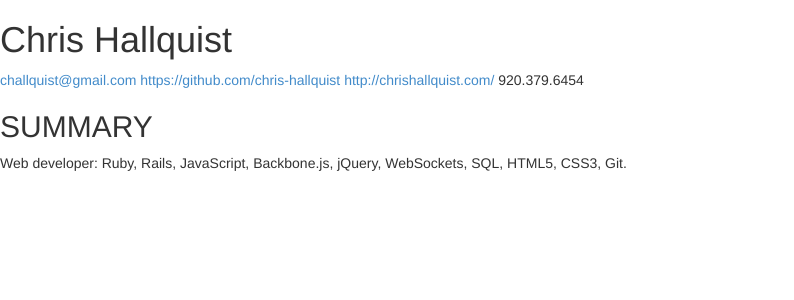
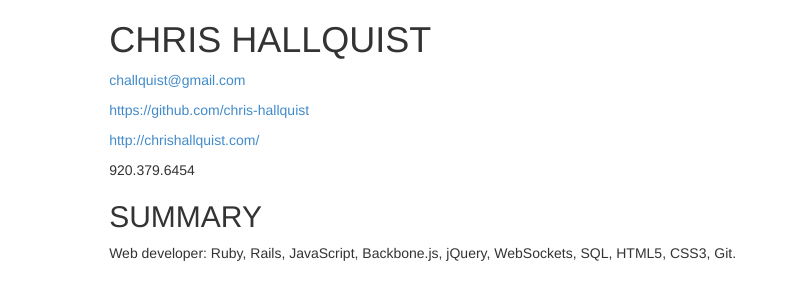
Before and after one commit to chris-hallquist/chris-hallquist.github.io, a plain HTML site: page index.html in a window 1280 px wide. Shown: the whole page, without its empty margins (0-794 px from the left). Drawn offline with nearby package versions, Linux system fonts and the light colour scheme.

Commit message:
Some bootstrap styling

```diff
--- a/index.html
+++ b/index.html
@@ -6,8 +6,7 @@
     <!-- Bootstrap -->
     <link href="css/bootstrap.min.css" rel="stylesheet">
 
-    <!-- HTML5 Shim and Respond
- IE8 support of HTML5 elements and media queries -->
+    <!-- HTML5 Shim and Respond.js IE8 support of HTML5 elements and media queries -->
     <!-- WARNING: Respond.js doesn't work if you view the page via file:// -->
     <!--[if lt IE 9]>
       <script src="https://oss.maxcdn.com/libs/html5shiv/3.7.0/html5shiv.js"></script>
@@ -15,13 +14,19 @@
     <![endif]-->
   </head>
   <body>
-    <h1>Chris Hallquist</h1>
-		<a href="challquist@gmail.com">challquist@gmail.com</a>
-		<a href="https://github.com/chris-hallquist">https://github.com/chris-hallquist</a>
-		<a href="http://chrishallquist.com/">http://chrishallquist.com/</a>
-		920.379.6454
-		<h2>SUMMARY</h2>
-		Web developer: Ruby, Rails, JavaScript, Backbone.js, jQuery, WebSockets, SQL, HTML5, CSS3, Git.
+		<div class="row">
+			<div class="col-md-1"></div>
+			<div class="col-md-10">
+				<h1>CHRIS HALLQUIST</h1>
+				<p><a href="challquist@gmail.com">challquist@gmail.com</a></p>
+				<p><a href="https://github.com/chris-hallquist">https://github.com/chris-hallquist</a></p>
+				<p><a href="http://chrishallquist.com/">http://chrishallquist.com/</a></p>
+				<p>920.379.6454</p>
+				<h2>SUMMARY</h2>
+				Web developer: Ruby, Rails, JavaScript, Backbone.js, jQuery, WebSockets, SQL, HTML5, CSS3, Git.
+			</div>
+		</div>
+
 
 
 
```
